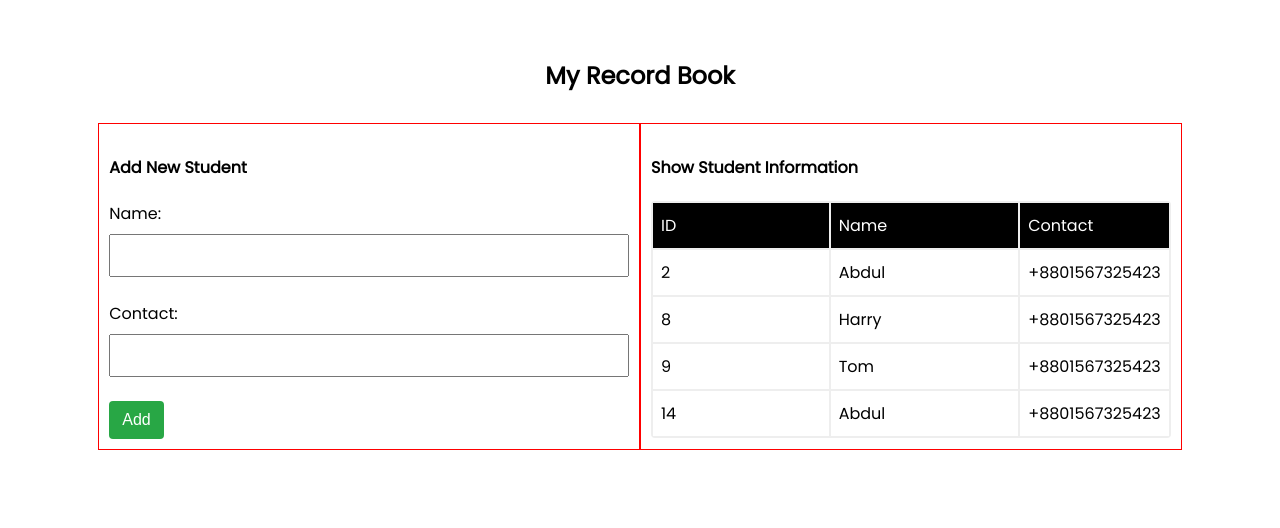
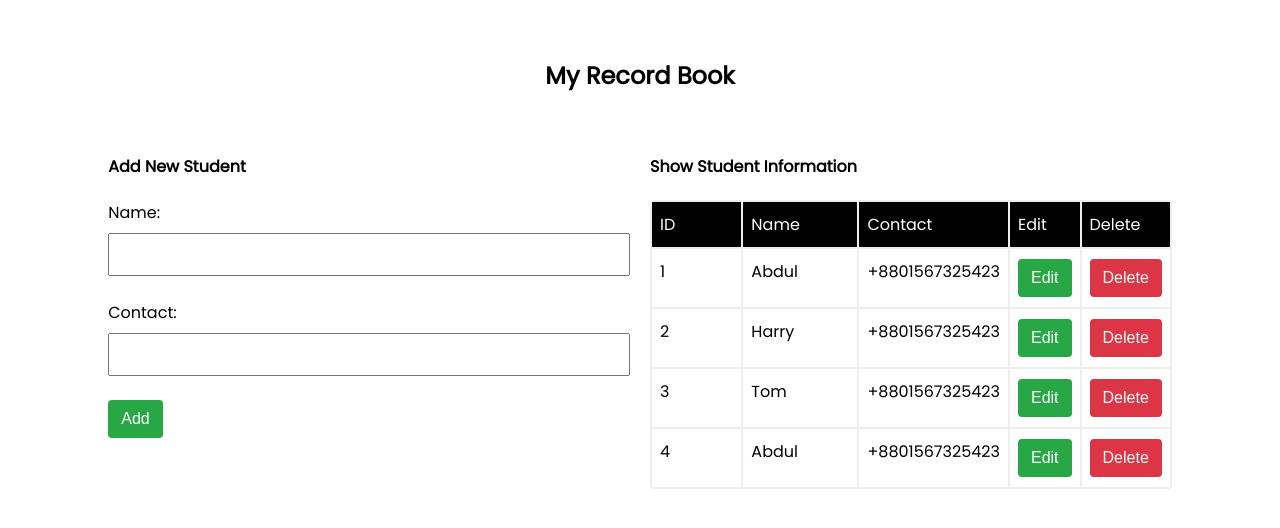
Before and after one commit to philip-helios/django-crud, a Django app: page / in a window 1280 px wide. Shown: the top 528 px of the page. Run offline with Django 4.2, Linux system fonts and the light colour scheme; data comes from the database, SQL or seed files in the repository; both versions use the stored data as it was after the commit.

Commit message:
added function to delete users

```diff
--- a/mainapp/static/css/style.css
+++ b/mainapp/static/css/style.css
@@ -15,7 +15,6 @@ body {
 }
 .col-50 {
     padding: 10px;
-    border: 1px solid red;
 }
 
 .home-title {
@@ -54,6 +53,10 @@ body {
     background-color: #28a745;
     color:white;
 }
+.btn-danger {
+    background-color:#dc3545;
+    color:white;
+}
 
 /* style for the table */
 .div-table {
--- a/mainapp/templates/enroll/base.html
+++ b/mainapp/templates/enroll/base.html
@@ -25,12 +25,26 @@
                         <div class="tcolumn tcolumn1 th">ID</div>
                         <div class="tcolumn tcolumn1 th">Name</div>
                         <div class="tcolumn tcolumn2 th">Contact</div>
+                        <div class="tcolumn tcolumn2 th">Edit</div>
+                        <div class="tcolumn tcolumn2 th">Delete</div>
                     </div>
                     {% for st in stu %}
                     <div class="trow">
-                        <div class="tcolumn">{{st.id}}</div>
+                        <div class="tcolumn">{{forloop.counter}}</div>
                         <div class="tcolumn">{{st.name}}</div>
                         <div class="tcolumn">{{st.contact}}</div>
+                        <div class="tcolumn">
+                            <form action="{% url 'deletedata' st.id %}" method="POST">
+                                {% csrf_token %}
+                                <input type="submit" class="btn btn-success" value="Edit">
+                            </form>
+                        </div>
+                        <div class="tcolumn">
+                            <form action="{% url 'deletedata' st.id %}" method="POST">
+                                {% csrf_token %}
+                                <input type="submit" class="btn btn-danger" value="Delete">
+                            </form>
+                        </div>
                     </div>
                     {% endfor %}
                 </div>
--- a/mainapp/urls.py
+++ b/mainapp/urls.py
@@ -3,5 +3,6 @@ from django.urls import path
 from mainapp import views
 
 urlpatterns = [
-    path('',views.add_show, name="addandshow")
+    path('',views.add_show, name="addandshow"),
+    path('delete/<int:id>/',views.delete_data, name="deletedata")
 ]
--- a/mainapp/views.py
+++ b/mainapp/views.py
@@ -1,4 +1,4 @@
-from django.shortcuts import render
+from django.shortcuts import render,HttpResponseRedirect
 from .forms import StudentRegistration
 from .models import User
 
@@ -10,7 +10,15 @@ def add_show(request):
            cn= fm.cleaned_data['contact']
            reg=User(name=nm,contact=cn)
            reg.save()
+           fm = StudentRegistration()
     else:
         fm = StudentRegistration()
     stud = User.objects.all()
     return render(request, 'enroll/addandshow.html',{'form':fm, 'stu':stud})
+
+# This Function will delete user
+def delete_data(request,id):
+    if request.method == 'POST':
+        pi = User.objects.get(pk=id)
+        pi.delete()
+        return HttpResponseRedirect('/')
```
Also changed, not shown: db.sqlite3.
